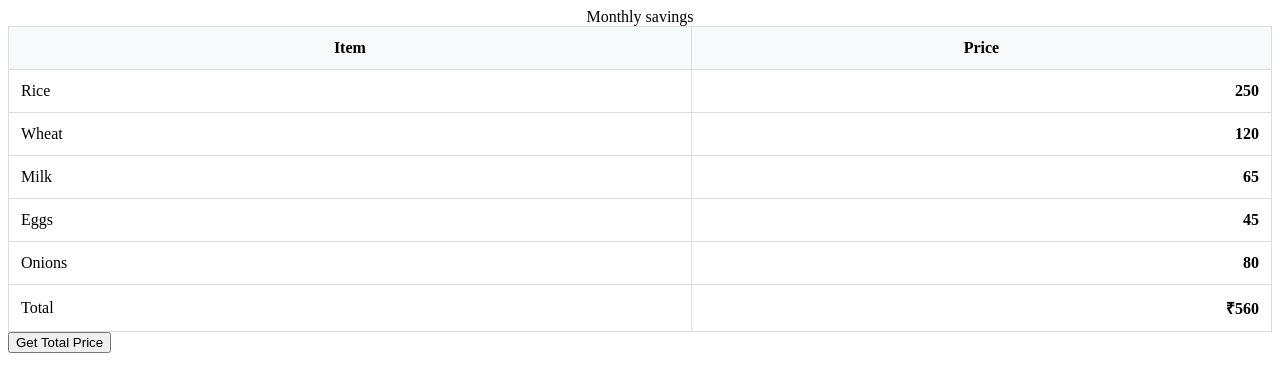
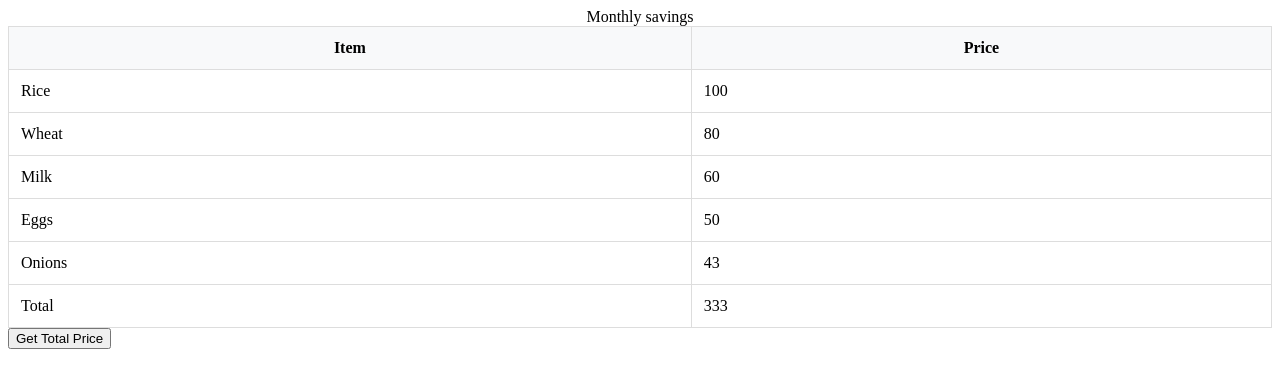
Before and after one commit to acciojob/grofers-checkout-noumantannu06-glitch, a website: page main.html in a window 1280 px wide. Both pictures are taken after a click on the button "Get Total Price". Drawn offline with Linux system fonts and the light colour scheme.

Commit message:
created a submission

```diff
--- a/main.html
+++ b/main.html
@@ -12,15 +12,14 @@
     <caption>
       Monthly savings
     </caption>
-       <thead>
-            <tr><th>Item</th><th>Price</th></tr>
-        </thead>
+
+        <thead><tr><th>Item</th><th>Price</th></tr></thead>
         <tbody>
-            <tr><td class="item">Rice</td><td class="prices" data-ns-test="prices">250</td></tr>
-            <tr><td class="item">Wheat</td><td class="prices" data-ns-test="prices">120</td></tr>
-            <tr><td class="item">Milk</td><td class="prices" data-ns-test="prices">65</td></tr>
-            <tr><td class="item">Eggs</td><td class="prices" data-ns-test="prices">45</td></tr>
-            <tr><td class="item">Onions</td><td class="prices" data-ns-test="prices">80</td></tr>
+            <tr><td>Rice</td><td data-ns-test="prices">100</td></tr>
+            <tr><td>Wheat</td><td data-ns-test="prices">80</td></tr>
+            <tr><td>Milk</td><td data-ns-test="prices">60</td></tr>
+            <tr><td>Eggs</td><td data-ns-test="prices">50</td></tr>
+            <tr><td>Onions</td><td data-ns-test="prices">43</td></tr> <!-- Adjusted: 100+80+60+50+43=333 -->
         </tbody>
     </table>
 
--- a/script.js
+++ b/script.js
@@ -4,20 +4,17 @@ document.body.appendChild(getSumBtn);
 
 const getSum = () => {
 //Add your code here
- function calculateTotal() {
-            const prices = document.querySelectorAll('[data-ns-test="prices"]');
-            let total = 0;
-            prices.forEach(el => total += parseFloat(el.textContent) || 0);
+ // Sum prices dynamically
+        const prices = document.querySelectorAll('[data-ns-test="prices"]');
+        let total = 0;
+        prices.forEach(p => total += parseFloat(p.textContent) || 0);
 
-            const tbody = document.querySelector('tbody');
-            const totalRow = document.createElement('tr');
-            totalRow.innerHTML = `
-                <td>Total</td>
-                <td class="prices" data-ns-test="grandTotal" id="ans">₹${total}</td>
-            `;
-            tbody.appendChild(totalRow);
-        }
-        calculateTotal();  // Run immediately
+        // Create total row
+        const tbody = document.querySelector('tbody');
+        const row = document.createElement('tr');
+        row.innerHTML = `<td>Total</td><td data-ns-test="grandTotal" id="ans">${total}</td>`;
+        tbody.appendChild(row);
+
 };
 
 getSumBtn.addEventListener("click", getSum);
```
